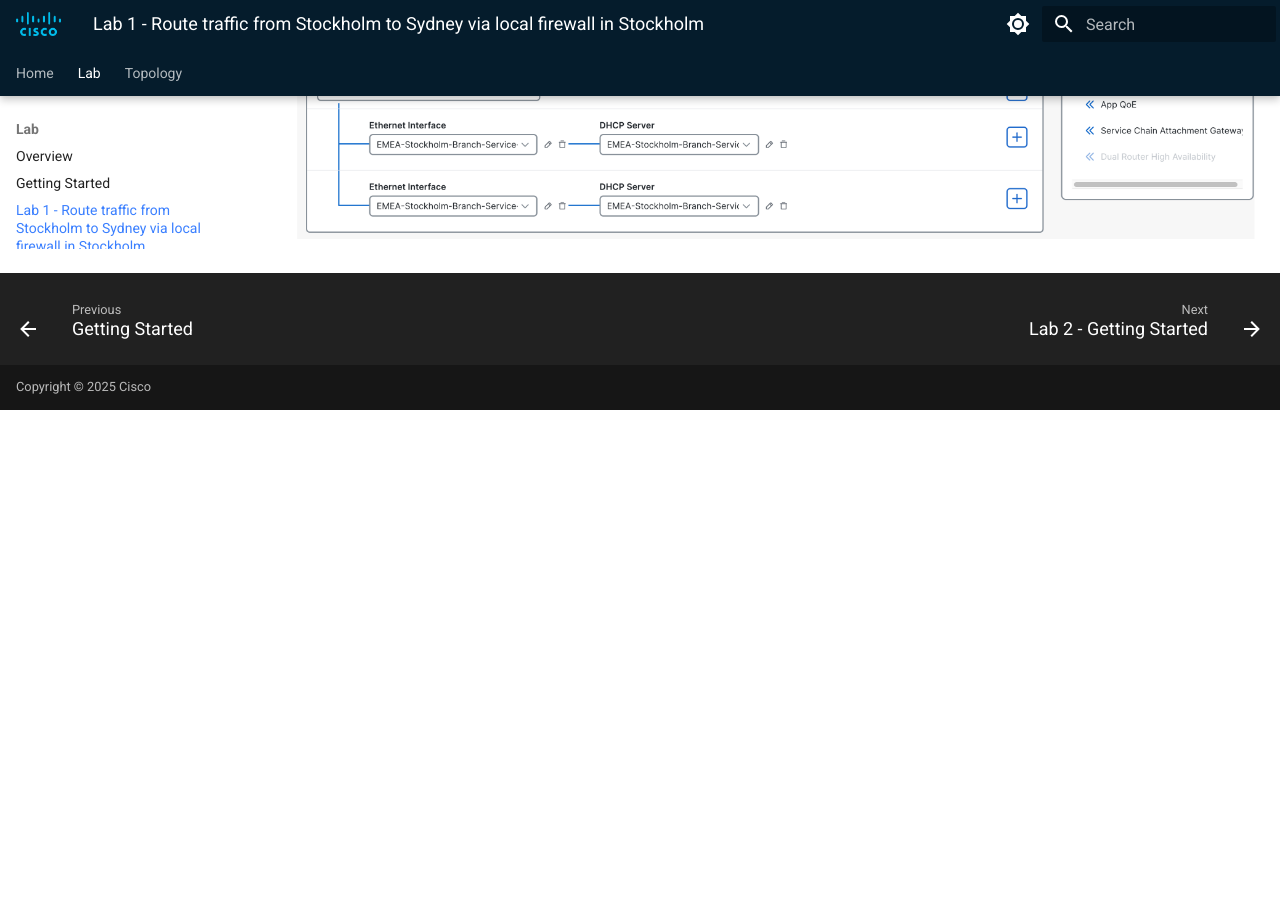
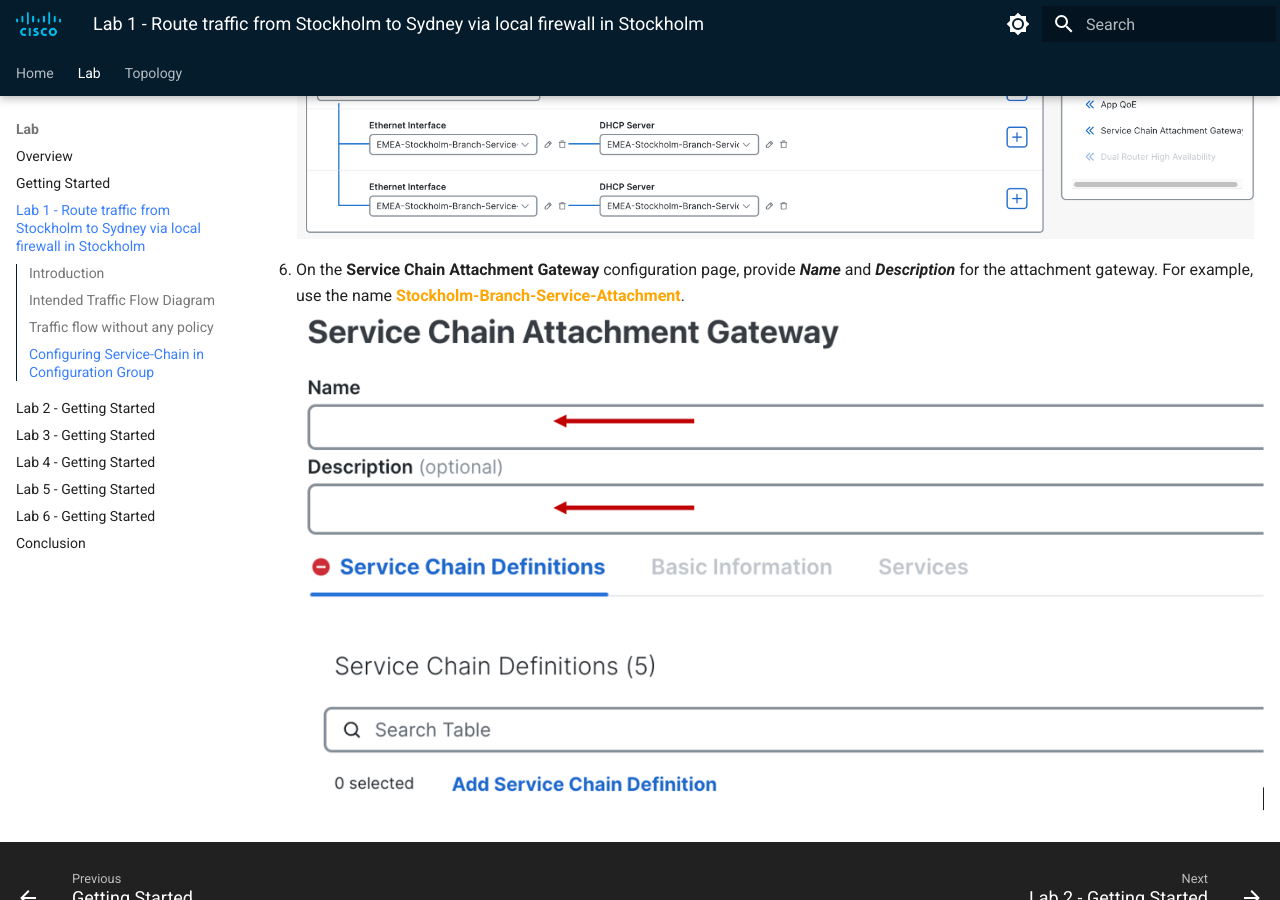
Before and after one commit to ciscodocs/ltrent-2008-clemea25, an MkDocs documentation site: the page built from docs/lab1_getting_started.md, in a window 1280 px wide and 900 px high, scrolled down 5247 px. Built offline with MkDocs 1.6.1 and Material for MkDocs 9.7.7, drawn with Linux system fonts in a browser that asks for light colours; before the commit the page ends 5657 px from its top, so only the background shows below that.

Commit message:
Scenario-1 guide

```diff
--- a/docs/lab1_getting_started.md
+++ b/docs/lab1_getting_started.md
@@ -107,3 +107,5 @@ Next, we will configure a service chain within the service-profile parcel in the
    ![Adding New Feature in Configuration Group](./assets/S-1-figure-7.png)
 5. In the <font color="orange">**Service Chain Attachment Gateway**</font> configuration parcel, click the dropdown arrow and select **Add New**.
    ![Attaching Service Attachment in Configuration Group](./assets/S-1-figure-9.png)
+6. On the **Service Chain Attachment Gateway** configuration page, provide ***Name*** and ***Description*** for the attachment gateway. For example, use the name **<font color="orange">Stockholm-Branch-Service-Attachment</font>**.
+   ![Service Attachment Gateway Name and Description](./assets/S-1-figure-10.png)
```
Also changed, not shown: docs/assets/S-1-figure-10.png (added).
